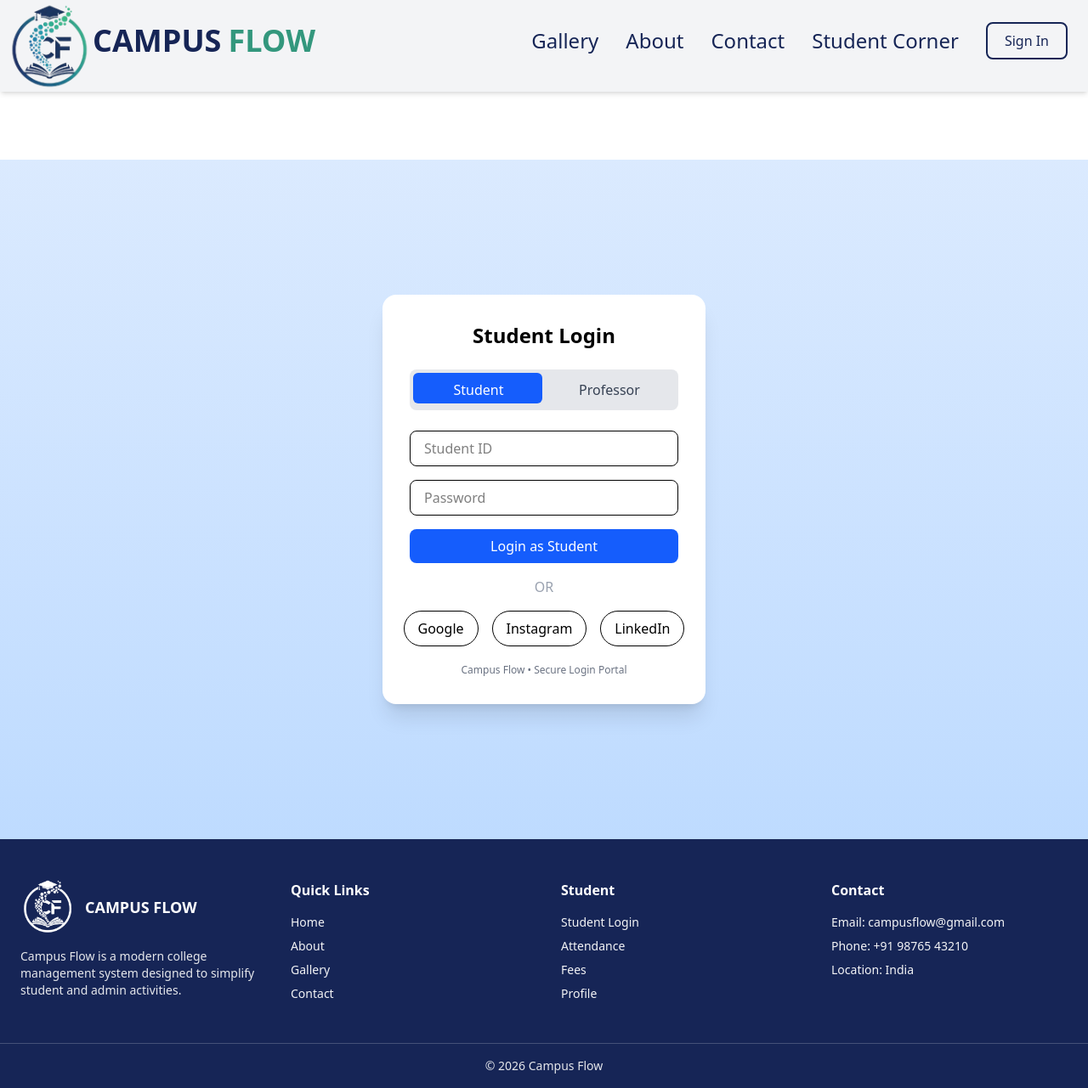
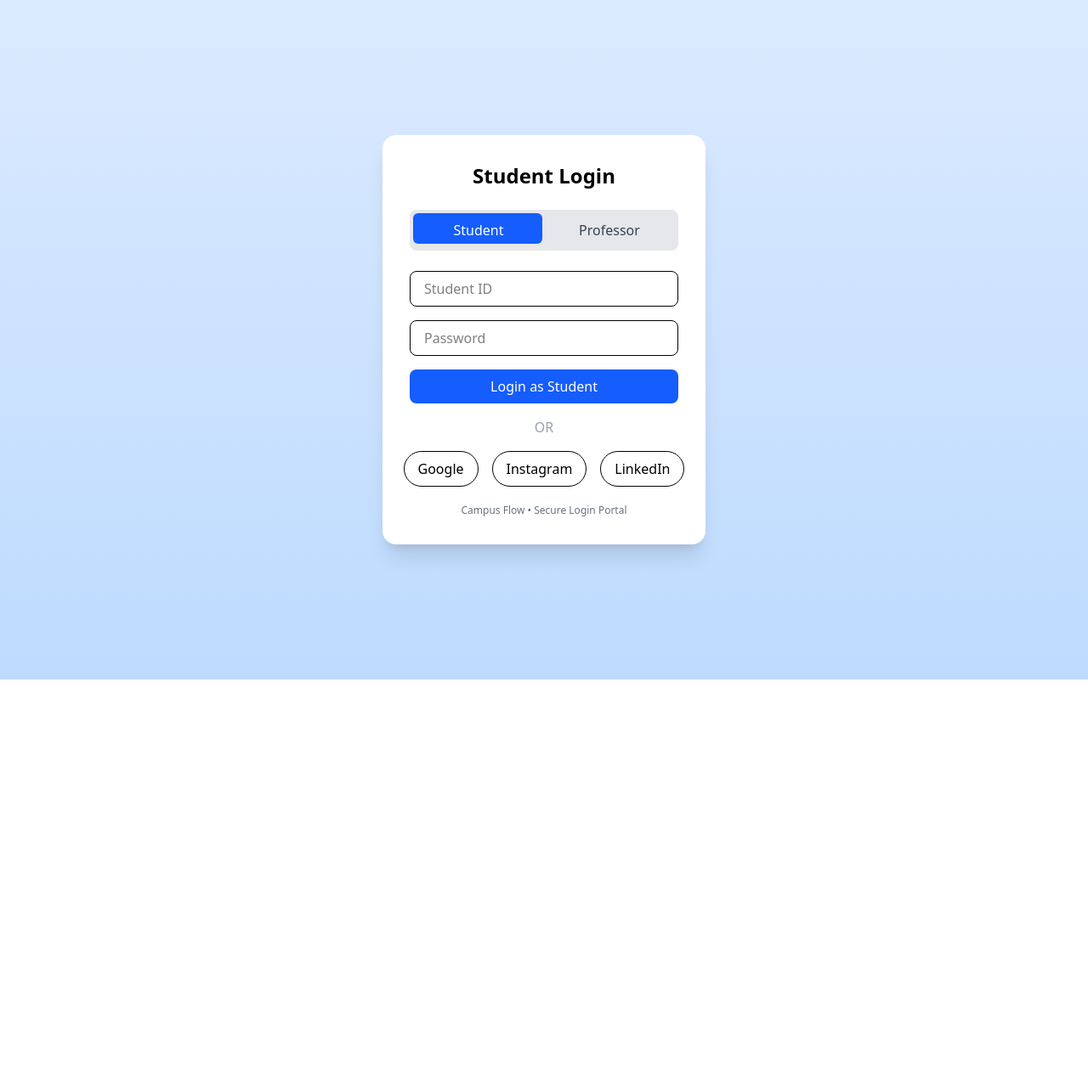
Before and after one commit to bhautikhadiya11/college-managemant-system, a React (Vite) app: page /signin in a window 1280 px wide. Shown: the whole page at 85% size. After the commit the page ends 800 px from the top, so only its background shows below. Built offline with nearby package versions, Linux system fonts and the light colour scheme.

Commit message:
navbar & signin changes

```diff
--- a/src/App.jsx
+++ b/src/App.jsx
@@ -1,7 +1,6 @@
+import { Routes, Route, useLocation } from "react-router-dom"; // 1. Added useLocation
 import Navbar from "./components/Navbar";
 import Footer from "./components/Footer";
-import { Routes, Route } from "react-router-dom";
-
 import Gallery from "./pages/Gallery";
 import About from "./pages/About";
 import Contact from "./pages/Contact";
@@ -9,13 +8,17 @@ import SignIn from "./pages/SignIn";
 import StudentCorner from "./pages/StudentCorner";
 
 function App() {
+  const location = useLocation(); // 2. Initialize location
+
+  // 3. Define the paths where you DON'T want the Navbar/Footer
+  const hideLayout = location.pathname === "/signin";
+
   return (
     <div className="flex flex-col min-h-screen">
-      {/* Navbar at top */}
-      <Navbar />
+      {/* 4. Only show Navbar if hideLayout is false */}
+      {!hideLayout && <Navbar />}
 
-      {/* Main content grows and pushes footer down */}
-      <main className="grow pt-20">
+      <main className={`grow ${hideLayout ? 'pt-0' : 'pt-20'}`}>
         <Routes>
           <Route path="/gallery" element={<Gallery />} />
           <Route path="/about" element={<About />} />
@@ -25,8 +28,8 @@ function App() {
         </Routes>
       </main>
 
-      {/* Footer sticks to bottom */}
-      <Footer />
+      {/* 5. Only show Footer if hideLayout is false */}
+      {!hideLayout && <Footer />}
     </div>
   );
 }
--- a/src/pages/About.jsx
+++ b/src/pages/About.jsx
@@ -1,11 +1,13 @@
 const About = () => {
   return (
+    <>
     <div className="p-10 text-center">
       <h1 className="text-3xl font-bold">About Us</h1>
       <p className="mt-4 text-gray-600">
         Our college provides quality education and modern facilities.
       </p>
     </div>
+    </>
   );
 };
 
--- a/src/pages/SignIn.jsx
+++ b/src/pages/SignIn.jsx
@@ -1,6 +1,6 @@
 import { useEffect, useState } from "react";
 
-const Login = () => {
+const SignIn = () => {
   const [show, setShow] = useState(false);
   const [role, setRole] = useState("student"); // student | professor
 
@@ -99,4 +99,4 @@ const Login = () => {
   );
 };
 
-export default Login;
+export default SignIn;
```
